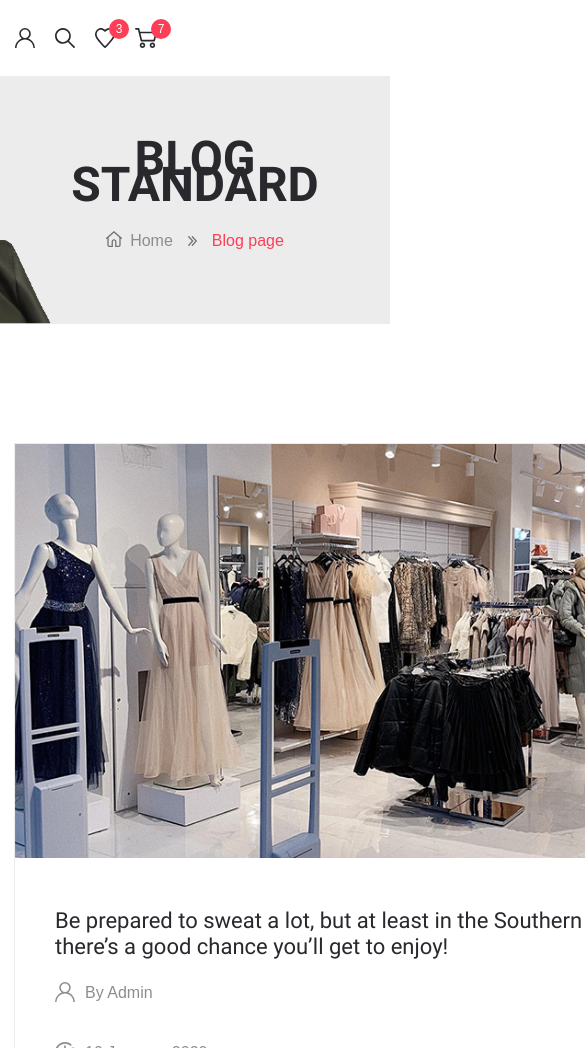
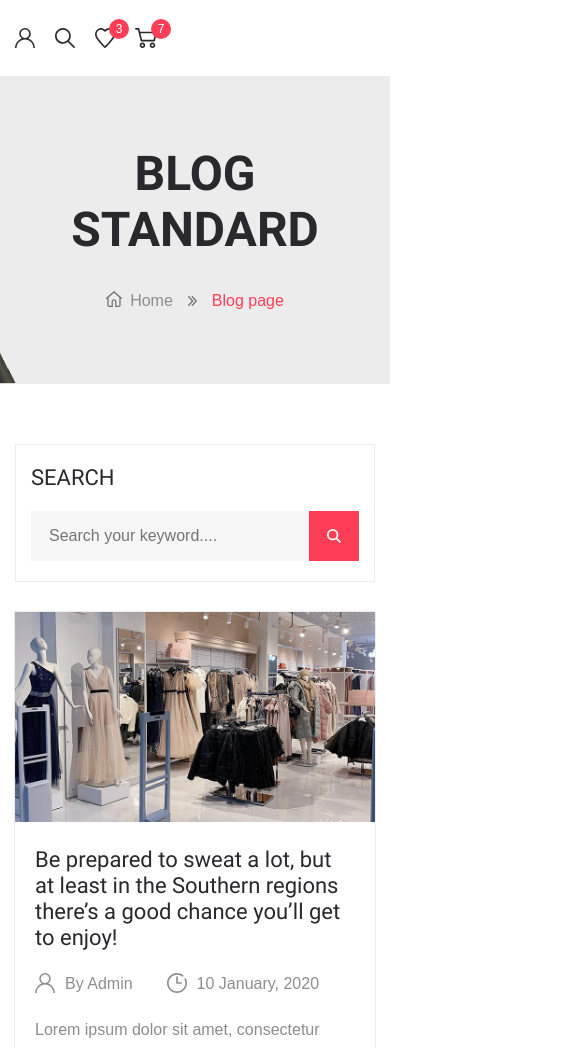
Before and after one commit to maxkozachuk/Marcho, a website: page src/blog-page.html in a window 390 px wide. Shown: the part 52-1100 px from the top of the page, 585 px wide, since content can reach past the window. Drawn offline with Linux system fonts and the light colour scheme; files whose address does not match are found by name.

Commit message:
feat: add blog-page adaptive

```diff
--- a/src/scss/_media.scss
+++ b/src/scss/_media.scss
@@ -27,6 +27,61 @@
 
     &__img {
       max-width: 50%;
+    }
+  }
+
+  .blog-page__inner.blog-page__inner--details {
+    display: grid;
+    grid-template-columns: repeat(1, 1fr);
+
+    .blog-page__aside {
+      order: -1;
+    }
+  }
+
+  .blog-page__content~.blog-page__aside {
+    position: absolute;
+    top: 0;
+    left: 0;
+    right: 0;
+  }
+
+  .blog-page {
+
+    &__inner {
+
+      display: block;
+      position: relative;
+
+      .blog-item__slider {
+        max-width: 100%;
+      }
+    }
+
+    &__content {
+      padding-top: 168px;
+    }
+
+    &__aside {
+
+      .blog-page__person,
+      .latest-post,
+      .category-filter.filter,
+      .tags-filter.filter {
+        display: none;
+      }
+
+      .search {
+        max-width: 100%;
+      }
+    }
+  }
+
+  .filter {
+    padding: 20px 15px;
+
+    &__title {
+      margin-bottom: 20px;
     }
   }
 }
@@ -83,16 +138,20 @@
     background-position: -320px top;
   }
 
-  .blog-item {
+  .blog {
 
-    &__box {
-      padding: 15px 20px;
+    .blog-item {
+
+      &__box {
+        padding: 15px 20px;
+      }
     }
+  }
 
-    &__info {
-      flex-direction: column;
-      gap: 8px;
-    }
+  .blog-item__info {
+    flex-wrap: wrap;
+    gap: 8px;
+    column-gap: 15px;
   }
 }
 
@@ -123,12 +182,12 @@
     }
 
     &__grid-item:nth-child(3) {
-      grid-row: 1 / 2 ;
+      grid-row: 1 / 2;
       grid-column: 2 / -1;
     }
 
     &__grid-item:nth-child(4) {
-      grid-row: 2 / 3 ;
+      grid-row: 2 / 3;
       grid-column: 2 / -1;
     }
   }
@@ -149,6 +208,25 @@
     &__title {
       margin-bottom: 40px;
     }
+  }
+
+  .blog-page {
+    padding: 60px 0;
+
+    .blog-item__box {
+      padding: 25px 20px 20px;
+    }
+
+    .blog-item.blog-item--no-image {
+
+      .blog-item__box {
+        padding: 25px 20px 20px;
+      }
+    }
+  }
+
+  .blog-item__slider {
+    max-width: 900px;
   }
 }
 
@@ -311,7 +389,7 @@
     &__info {
       flex-direction: row;
       justify-content: start;
-      gap: 8px;
+      // gap: 8px;
     }
   }
 
@@ -337,6 +415,10 @@
       font-size: 36px;
       line-height: 42px;
     }
+  }
+
+  .blog-page__item:not(:last-of-type) {
+    margin-bottom: 40px;
   }
 }
 
@@ -444,6 +526,7 @@
 
   .partners {
     padding: 60px 0 30px;
+
     &__list {
       flex-wrap: wrap;
       justify-content: center;
@@ -492,6 +575,14 @@
       max-width: fit-content;
       margin: 0 auto;
     }
+  }
+
+  .slick-prev {
+    left: 20px;
+  }
+
+  .slick-next {
+    right: 20px;
   }
 }
 
@@ -588,9 +679,15 @@
     max-width: 100%;
 
     &__info {
-      flex-direction: column;
       justify-content: start;
-      gap: 8px;
     }
   }
+
+  .slick-prev {
+    left: 10px;
+  }
+
+  .slick-next {
+    right: 10px;
+  }
 }
--- a/src/scss/style.scss
+++ b/src/scss/style.scss
@@ -876,6 +876,7 @@
 
   &__title {
     margin-bottom: 30px;
+    line-height: 56px;
   }
 }
 
@@ -2129,7 +2130,7 @@
 
   .blog-item__info {
     justify-content: start;
-    gap: 34px;
+    column-gap: 34px;
   }
 
   .blog-item__title-link {
```
Also changed, not shown: src/css/style.min.css.
